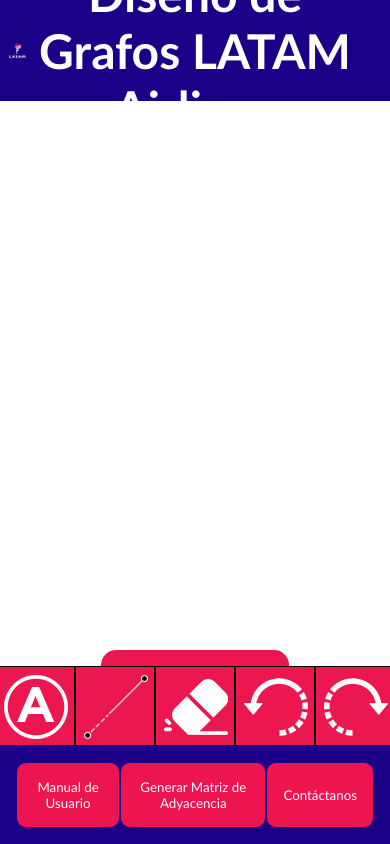
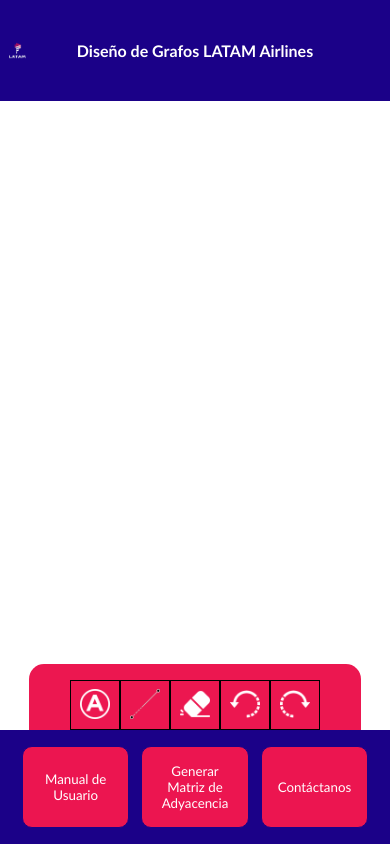
Before and after one commit to RadoV18/graphs-latam, a React (Create React App) app: page / in a window 390 px wide. Built offline with nearby package versions, Linux system fonts and the light colour scheme.

Commit message:
Responsive design

```diff
--- a/src/components/Contacts/Contacts.css
+++ b/src/components/Contacts/Contacts.css
@@ -20,3 +20,14 @@ article {
     display: flex;
     flex-direction: column;
 }
+
+@media (max-width: 768px) {
+    .box{
+        grid-template-columns: repeat(1, 1fr);
+    }
+    .image img {
+        width: 100px;
+        height: 100px;
+    }
+
+}
--- a/src/components/Modal/Modal.css
+++ b/src/components/Modal/Modal.css
@@ -71,3 +71,19 @@
     width: 50%;
     height: 50%;
 }
+
+@media (max-width: 768px){
+    .modal-content{
+        width: 45%;
+        height: 15%;
+    }
+    .modal-adjacencymatrix{
+
+        width: 80%;
+        height: 40%;
+    }
+
+    .adjacency-matrix h2{
+        padding-bottom: 1rem;
+    }
+}
--- a/src/components/Toolbar/Tool-bar.css
+++ b/src/components/Toolbar/Tool-bar.css
@@ -39,3 +39,19 @@
     background-color: rgb(28, 1, 137, 0.5);
     border: 1px solid rgb(28, 1, 137);
 }
+
+@media (max-width: 768px) {
+    .tool-bar img{
+        height: 30px;
+        width: 30px;
+    }
+    .tool-bar button{
+        height: 50px;
+        width: 50px;
+        margin-bottom: 10%;
+    }
+    .tool-bar{
+        height: 50px;
+        width: 300px;
+    }
+}
--- a/src/components/button/Button.css
+++ b/src/components/button/Button.css
@@ -8,3 +8,9 @@
 .footer button:hover {
     cursor: pointer;
 }
+
+@media (max-width: 768px) {
+    .footer button {
+       width: 30%;
+    }
+}
--- a/src/components/header/Header.css
+++ b/src/components/header/Header.css
@@ -34,3 +34,21 @@
     font-size: 3rem;
     color: #ffffff;
 }
+
+@media (max-width: 768px){
+    *{
+        margin: 0;
+    }
+    .container-header {
+        display: flex;
+        background-color: #1b0188;
+        max-width: 100vw;
+        height: 12%;
+    }
+    .title h2{
+        font-size: 1rem;
+
+    }
+
+
+}
--- a/src/style.css
+++ b/src/style.css
@@ -23,3 +23,11 @@ html, body {
     flex-direction: column;
     justify-content: flex-start;
 }
+
+@media (max-width: 767px) {
+    html{
+        margin: 0;
+
+    }
+
+}
```
Also changed, not shown: src/components/AdjacencyMatrix/AdjacencyMatrix.css (line endings or trailing spaces), src/components/footer/Footer.css (line endings or trailing spaces).
